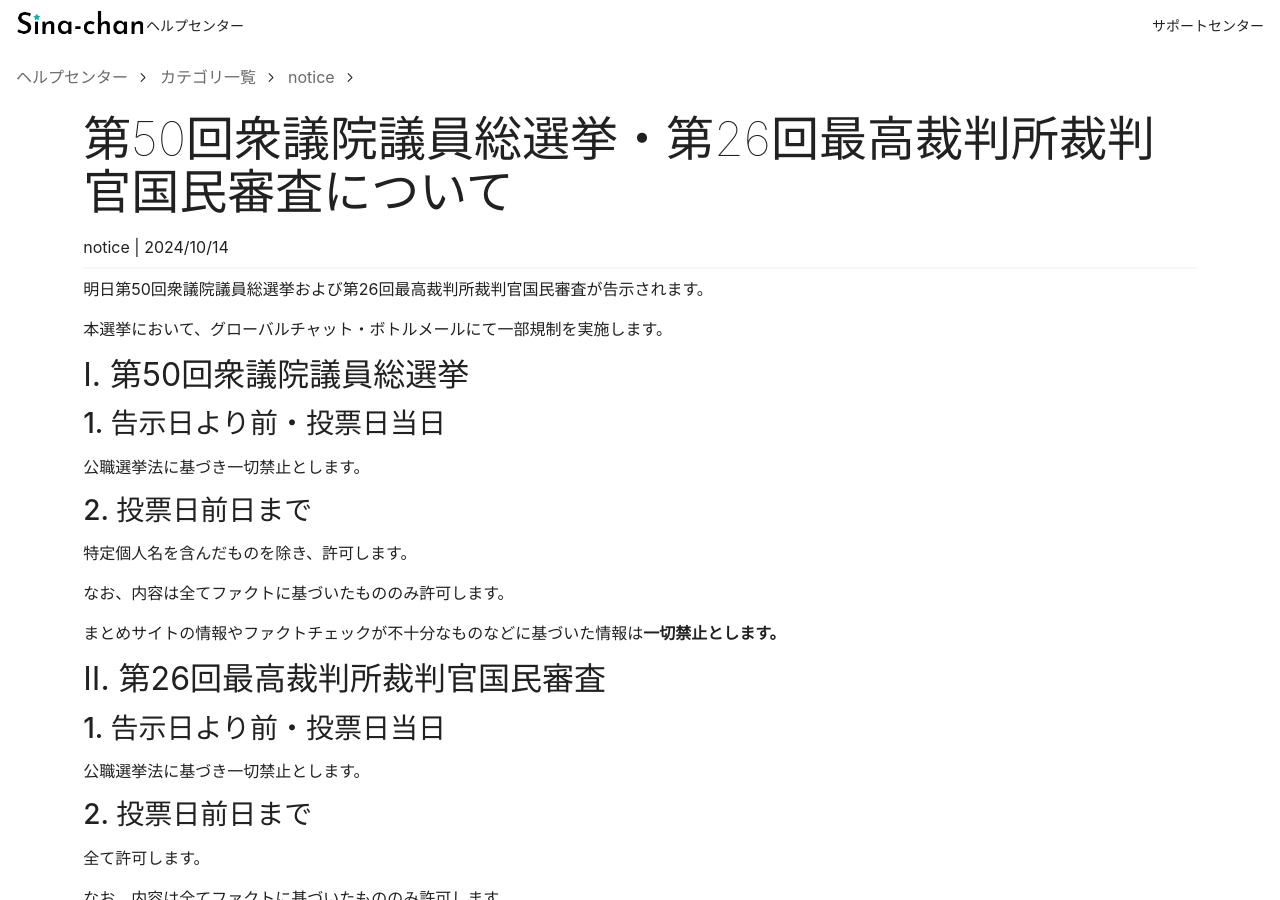
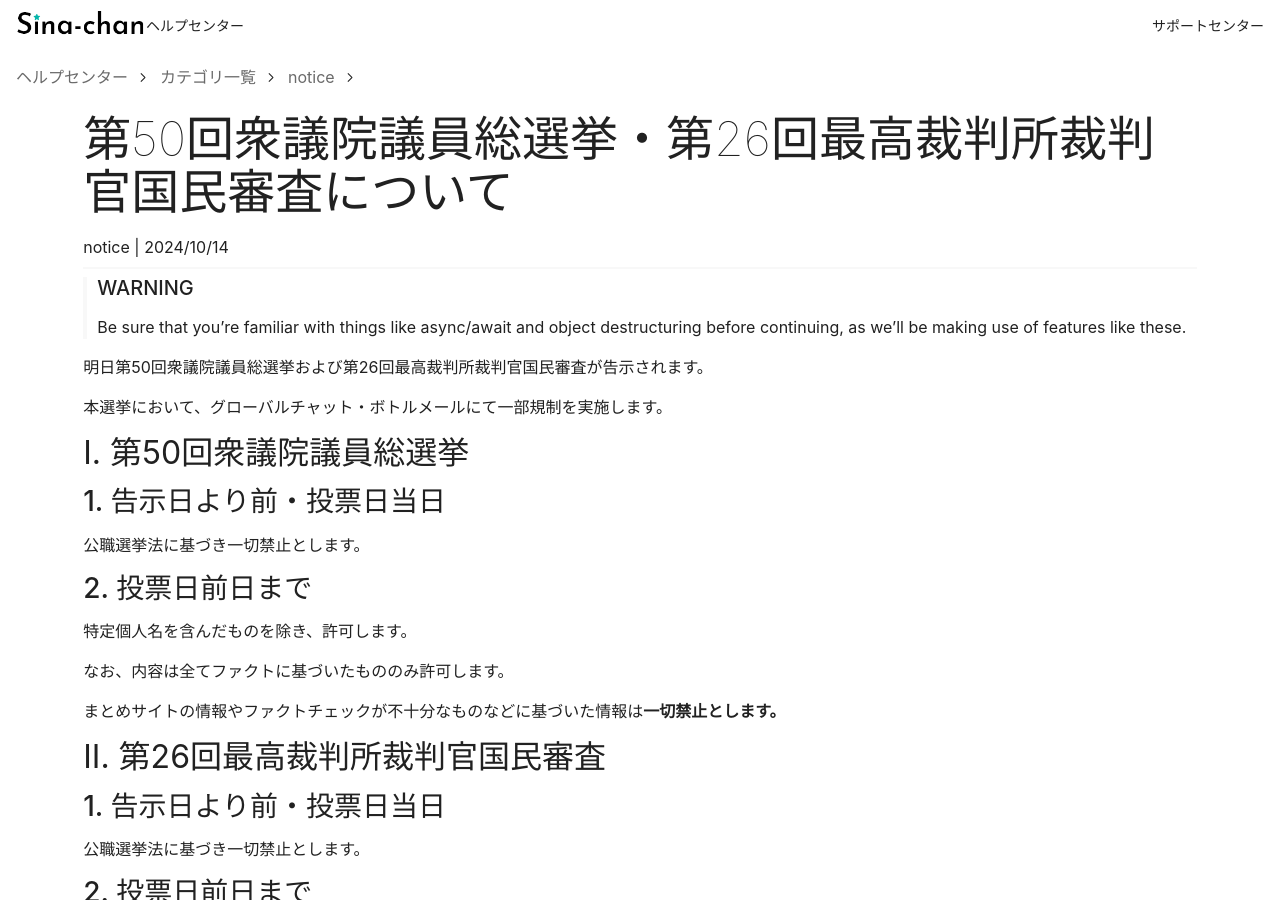
Before and after one commit to SinaKitagami/sina-helpcenter, a Jekyll site: the page built from _posts/notice/2024-10-14-senkyo-shugiin-2024.md, in a window 1280 px wide and 900 px high. Built offline with Jekyll 4.4.1, drawn with Linux system fonts in a browser that asks for light colours; comment, search, counter and statistics services are not loaded.

Commit message:
Update 2024-10-14-senkyo-shugiin-2024.md

```diff
--- a/_posts/notice/2024-10-14-senkyo-shugiin-2024.md
+++ b/_posts/notice/2024-10-14-senkyo-shugiin-2024.md
@@ -4,6 +4,12 @@ title: 第50回衆議院議員総選挙・第26回最高裁判所裁判官国民
 date: 2024-10-14 19:17 +0900
 category: "notice"
 ---
+
+> ##### WARNING
+>
+> Be sure that you're familiar with things like async/await and object destructuring
+> before continuing, as we'll be making use of features like these.
+{: .block-warning }
 
 明日第50回衆議院議員総選挙および第26回最高裁判所裁判官国民審査が告示されます。
 
```
